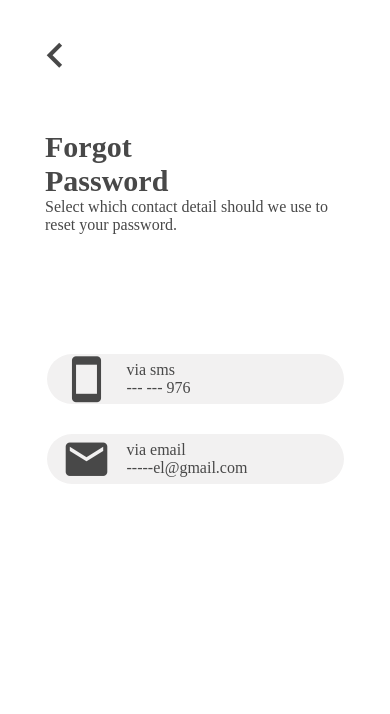
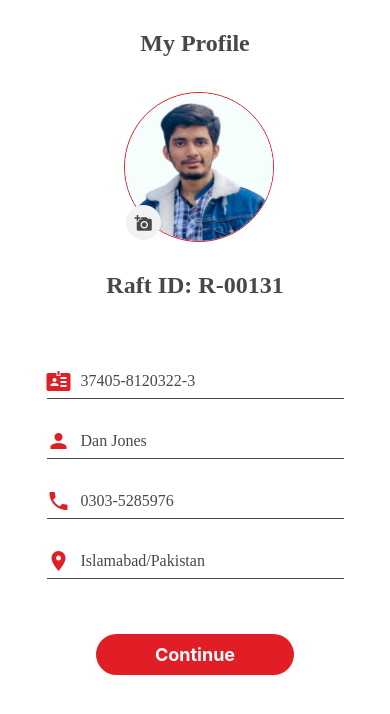
Before and after one commit to daniyalzafarm/isaac-rider, a React Native app: screen / in a window 390 px wide. Shown: the top 714 px of the page. Built offline with nearby package versions, Linux system fonts and the light colour scheme.

Commit message:
Forgot Password Code Screen Added

```diff
--- a/App.js
+++ b/App.js
@@ -1,5 +1,6 @@
 import { StyleSheet } from "react-native";
 import EmailRecoveryScreen from "./app/screens/EmailRecoveryScreen";
+import ForgotPasswordCodeScreen from "./app/screens/ForgotPasswordCodeScreen";
 import ForgotPasswordScreen from "./app/screens/ForgotPasswordScreen";
 import LoginScreen from "./app/screens/LoginScreen";
 import ProfileScreen from "./app/screens/ProfileScreen";
@@ -8,15 +9,7 @@ import ResetPassword from "./app/screens/ResetPassword";
 import VerificationCodeScreen from "./app/screens/VerificationCodeScreen";
 
 export default function App() {
-  return (
-    // <Screen style={styles.container}>
-    //   <View style={{ alignItems: "center" }}>
-    //     <AppText>Open up App.js to start working on your app!</AppText>
-    //     <AppButton title="Test" />
-    //   </View>
-    // </Screen>
-    <ForgotPasswordScreen />
-  );
+  return <ProfileScreen />;
 }
 
 const styles = StyleSheet.create({
--- /dev/null
+++ b/app/screens/ForgotPasswordCodeScreen.js
@@ -0,0 +1,88 @@
+import React from "react";
+import {
+  View,
+  StyleSheet,
+  ScrollView,
+  Dimensions,
+  TouchableOpacity,
+} from "react-native";
+import AppText from "../components/AppText";
+import Screen from "../components/Screen";
+import colors from "../config/colors";
+import { MaterialCommunityIcons } from "@expo/vector-icons";
+function ForgotPasswordCodeScreen(props) {
+  return (
+    <ScrollView>
+      <Screen>
+        <View style={styles.container}>
+          <View
+            style={{
+              alignSelf: "flex-start",
+              marginTop: 30,
+              marginBottom: 100,
+            }}
+          >
+            <TouchableOpacity>
+              <MaterialCommunityIcons
+                style={{ marginBottom: 50, padding: 0, marginLeft: 0 }}
+                name="chevron-left"
+                size={50}
+                color={colors.secondary}
+              />
+            </TouchableOpacity>
+            <View
+              style={{
+                marginBottom: 5,
+                paddingStart: 15,
+              }}
+            >
+              <AppText
+                style={{
+                  fontSize: 30,
+                  fontWeight: "bold",
+                  width: "60%",
+                  marginBottom: 10,
+                }}
+              >
+                Enter 4-digit recovery code
+              </AppText>
+              <AppText>
+                The recovery code was sent to your mobile number. Please enter
+                the code:
+              </AppText>
+            </View>
+          </View>
+
+          <View
+            style={{
+              flex: 1,
+              width: "90%",
+            }}
+          ></View>
+        </View>
+      </Screen>
+    </ScrollView>
+  );
+}
+
+const styles = StyleSheet.create({
+  container: {
+    flex: 1,
+    height: Dimensions.get("window").height,
+    backgroundColor: colors.white,
+    alignItems: "center",
+    paddingHorizontal: 30,
+  },
+
+  option: {
+    flex: 1,
+    flexDirection: "row",
+    flexGrow: 0.2,
+    backgroundColor: "#F2F1F1",
+    borderRadius: 25,
+    padding: 15,
+    alignItems: "center",
+    marginVertical: 15,
+  },
+});
+export default ForgotPasswordCodeScreen;
```
